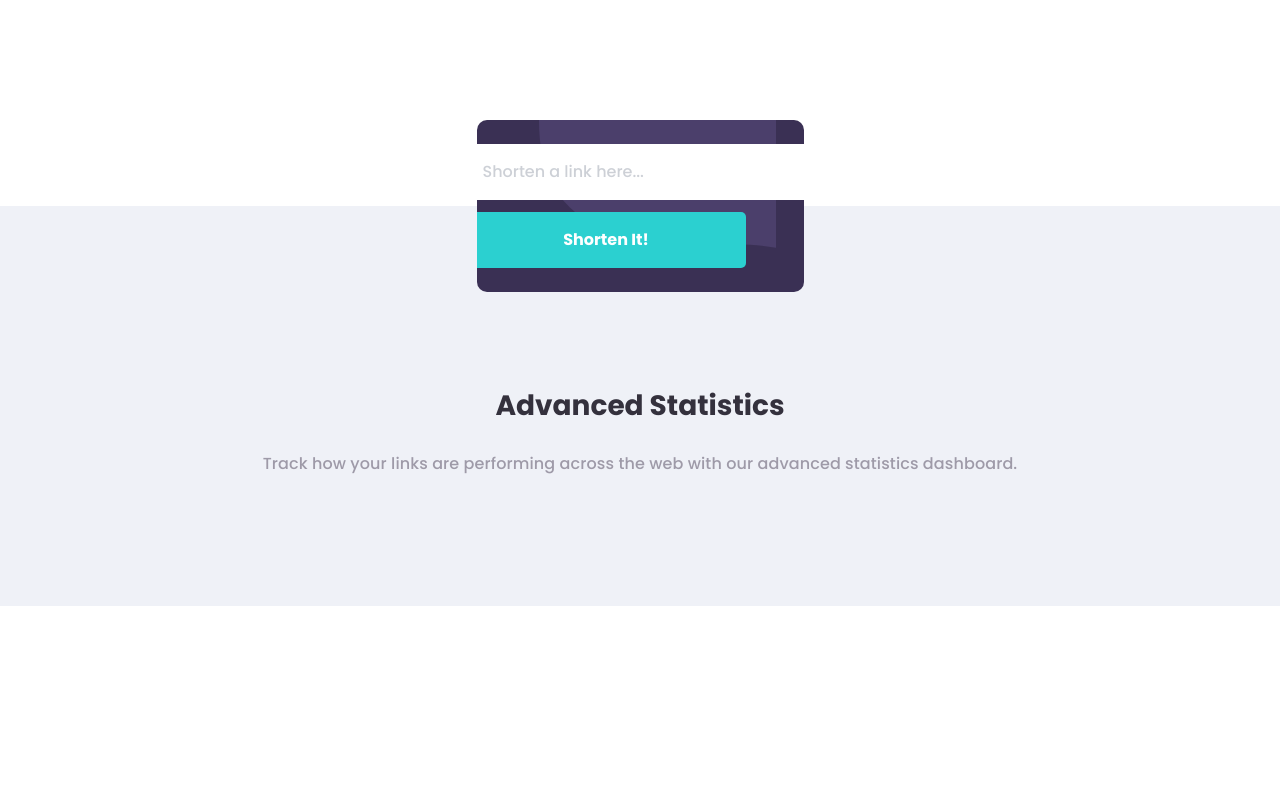
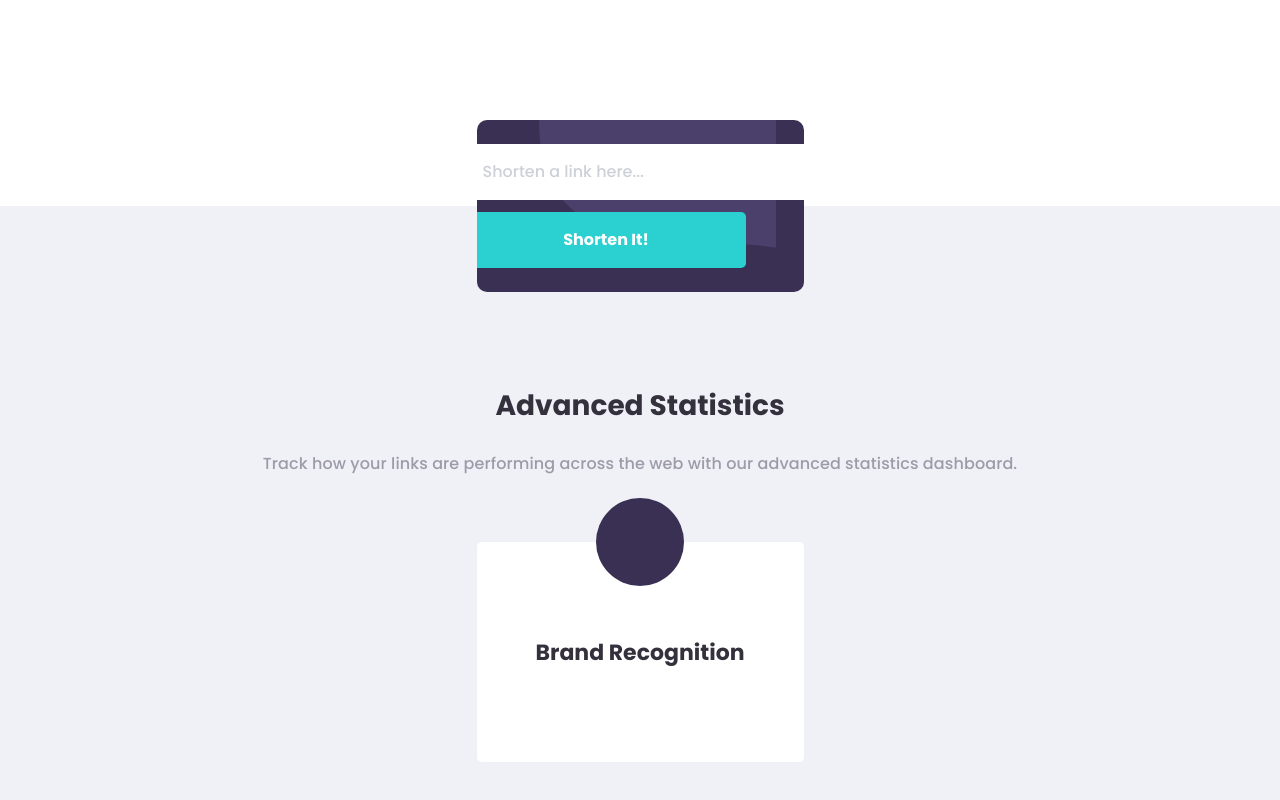
Before and after one commit to defydef/url-shortening-landingpage, a React (Vite) app: page / in a window 1280 px wide. Shown: the part 1422-2222 px from the top of the page. Before the commit the page ends 2028 px from the top, so only its background shows below. Built offline with nearby package versions, Linux system fonts and the light colour scheme.

Commit message:
Create items inside Stats

```diff
--- a/src/ui/Stats.jsx
+++ b/src/ui/Stats.jsx
@@ -1,3 +1,5 @@
+import StatsItem from "./StatsItem";
+
 function Stats() {
   return (
     <section className="flex flex-col justify-center gap-5 items-center bg-[var(--light-grey)] z-0 row-start-2 row-span-2 col-start-1 px-10 pt-44 pb-32">
@@ -8,6 +10,9 @@ function Stats() {
         Track how your links are performing across the web with our advanced
         statistics dashboard.
       </p>
+      <div>
+        <StatsItem />
+      </div>
     </section>
   );
 }
--- /dev/null
+++ b/src/ui/StatsItem.jsx
@@ -0,0 +1,14 @@
+function StatsItem() {
+  return (
+    <div className="grid grid-rows-[1fr_1fr_4fr] grid-cols-[1fr_5.5rem_1fr]">
+      <div className="w-[5.5rem] h-[5.5rem] bg-[var(--secondary-1)] rounded-full row-start-1 row-span-2 col-start-2 z-10 flex justify-center items-center"></div>
+      <div className="min-w-[20.4375rem] rounded-[0.3125rem] bg-white row-start-2 col-start-1 col-span-3 row-span-2 py-20 px-5 flex flex-col justify-center items-center">
+        <h1 className="text-[var(--primary)] text-[1.375rem] font-bold">
+          Brand Recognition
+        </h1>
+      </div>
+    </div>
+  );
+}
+
+export default StatsItem;
```
